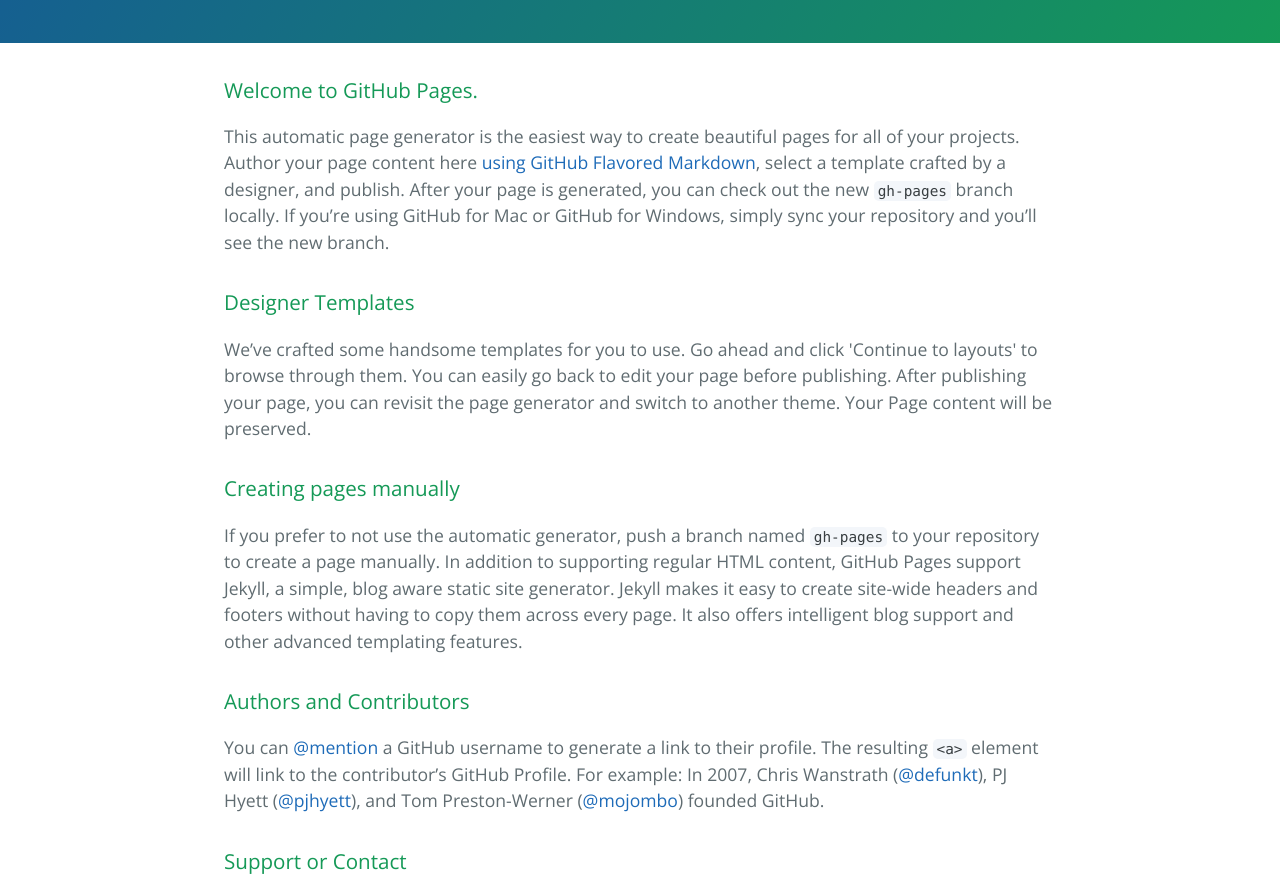
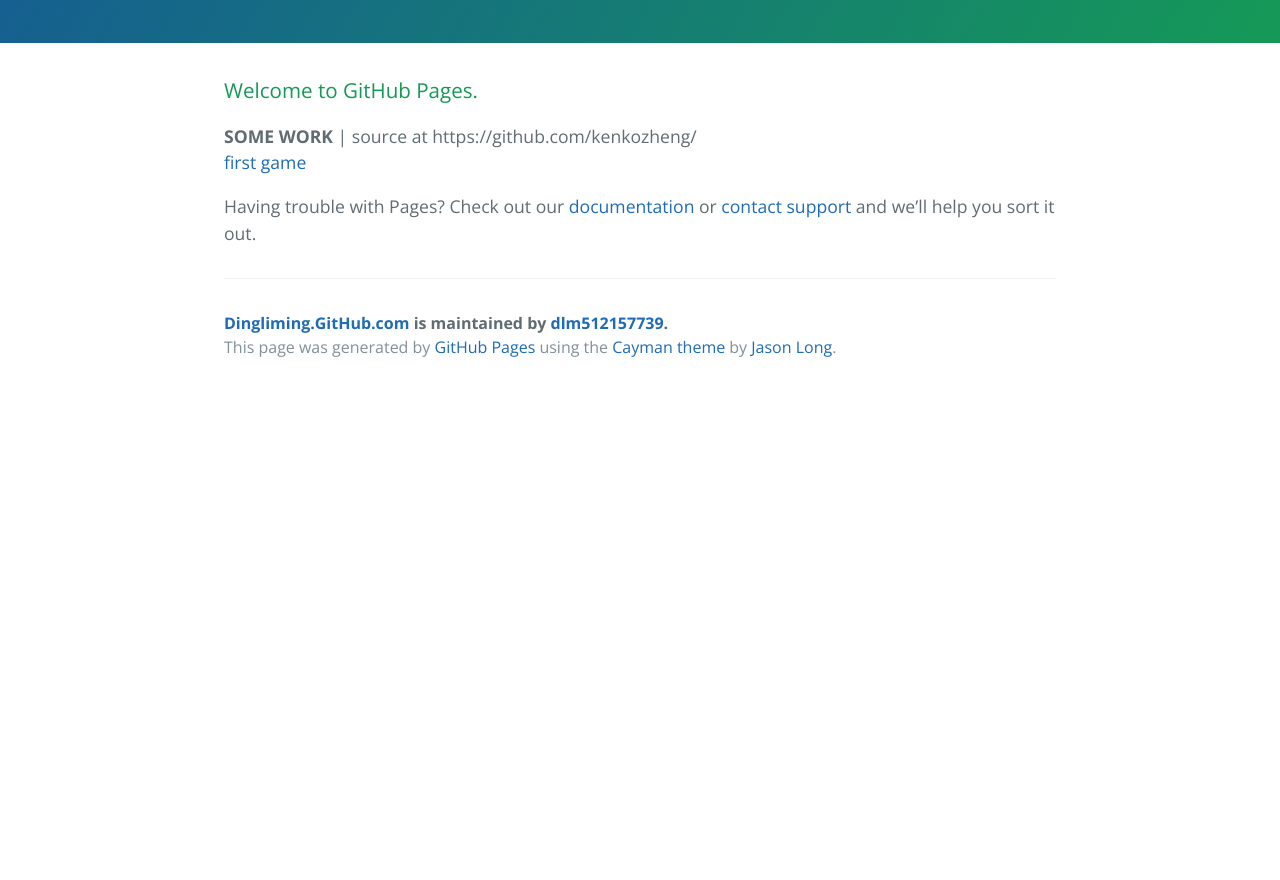
Before and after one commit to dlm512157739/dingliming.github.com, a plain HTML site: page index.html in a window 1280 px wide. Shown: the part 340-1220 px from the top of the page. After the commit the page ends 800 px from the top, so only its background shows below. Drawn offline with nearby package versions, Linux system fonts and the light colour scheme.

Commit message:
change main page

```diff
--- a/index.html
+++ b/index.html
@@ -22,25 +22,17 @@
       <h3>
 <a id="welcome-to-github-pages" class="anchor" href="#welcome-to-github-pages" aria-hidden="true"><span class="octicon octicon-link"></span></a>Welcome to GitHub Pages.</h3>
 
-<p>This automatic page generator is the easiest way to create beautiful pages for all of your projects. Author your page content here <a href="https://guides.github.com/features/mastering-markdown/">using GitHub Flavored Markdown</a>, select a template crafted by a designer, and publish. After your page is generated, you can check out the new <code>gh-pages</code> branch locally. If you’re using GitHub for Mac or GitHub for Windows, simply sync your repository and you’ll see the new branch.</p>
 
-<h3>
-<a id="designer-templates" class="anchor" href="#designer-templates" aria-hidden="true"><span class="octicon octicon-link"></span></a>Designer Templates</h3>
+<p>
+ <div><strong>SOME WORK</strong> | source at https://github.com/kenkozheng/</div>
+ <div><a href="http://kenkozheng.github.io/cocos/hungry_hero/index.html">first game</a></div>
+<div>
 
-<p>We’ve crafted some handsome templates for you to use. Go ahead and click 'Continue to layouts' to browse through them. You can easily go back to edit your page before publishing. After publishing your page, you can revisit the page generator and switch to another theme. Your Page content will be preserved.</p>
 
-<h3>
-<a id="creating-pages-manually" class="anchor" href="#creating-pages-manually" aria-hidden="true"><span class="octicon octicon-link"></span></a>Creating pages manually</h3>
 
-<p>If you prefer to not use the automatic generator, push a branch named <code>gh-pages</code> to your repository to create a page manually. In addition to supporting regular HTML content, GitHub Pages support Jekyll, a simple, blog aware static site generator. Jekyll makes it easy to create site-wide headers and footers without having to copy them across every page. It also offers intelligent blog support and other advanced templating features.</p>
+</div>
 
-<h3>
-<a id="authors-and-contributors" class="anchor" href="#authors-and-contributors" aria-hidden="true"><span class="octicon octicon-link"></span></a>Authors and Contributors</h3>
 
-<p>You can <a href="https://github.com/blog/821" class="user-mention">@mention</a> a GitHub username to generate a link to their profile. The resulting <code>&lt;a&gt;</code> element will link to the contributor’s GitHub Profile. For example: In 2007, Chris Wanstrath (<a href="https://github.com/defunkt" class="user-mention">@defunkt</a>), PJ Hyett (<a href="https://github.com/pjhyett" class="user-mention">@pjhyett</a>), and Tom Preston-Werner (<a href="https://github.com/mojombo" class="user-mention">@mojombo</a>) founded GitHub.</p>
-
-<h3>
-<a id="support-or-contact" class="anchor" href="#support-or-contact" aria-hidden="true"><span class="octicon octicon-link"></span></a>Support or Contact</h3>
 
 <p>Having trouble with Pages? Check out our <a href="https://help.github.com/pages">documentation</a> or <a href="https://github.com/contact">contact support</a> and we’ll help you sort it out.</p>
 
```
Also changed, not shown: 1 other file.
